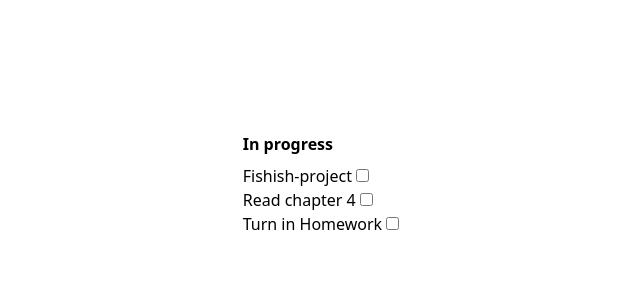
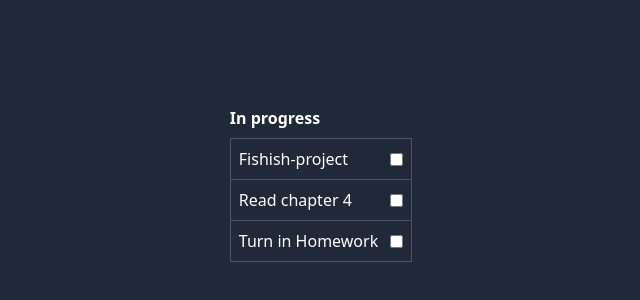
Before and after one commit to 012kirby210/laracast-vuejs, a plain HTML site: page index.html in a window 1280 px wide. Shown: the part 216-516 px from the top of the page, without its empty margins (319-959 px from the left). Drawn offline with nearby package versions, Linux system fonts and the light colour scheme.

Commit message:
Styling the components.

```diff
--- a/index.html
+++ b/index.html
@@ -12,7 +12,7 @@
 
     </style>
 </head>
-<body class="h-full grid place-items-center">
+<body class="h-full grid place-items-center bg-gray-800 text-white">
     <div id="app">
     </div>
 <script type="module">
--- a/js/components/Assignment.js
+++ b/js/components/Assignment.js
@@ -1,9 +1,9 @@
 export default {
     template: `
         <li>
-            <label>
+            <label class="p-2 flex justify-between items-center">
                 {{assignment.name}}
-                <input type="checkbox" v-model="assignment.complete"/>
+                <input type="checkbox" v-model="assignment.complete" class="ml-3"/>
             </label>
         </li>
 
--- a/js/components/AssignmentList.js
+++ b/js/components/AssignmentList.js
@@ -4,7 +4,7 @@
     template: `
     <section v-show="assignments.length">
         <h2 class="font-bold mb-2">{{ sectionTitle }}</h2>
-        <ul>
+        <ul class="border border-gray-600 divide-y divide-gray-600">
             <Assignment
                 v-for="assignment in assignments"
                 :key="assignment.id"
```
